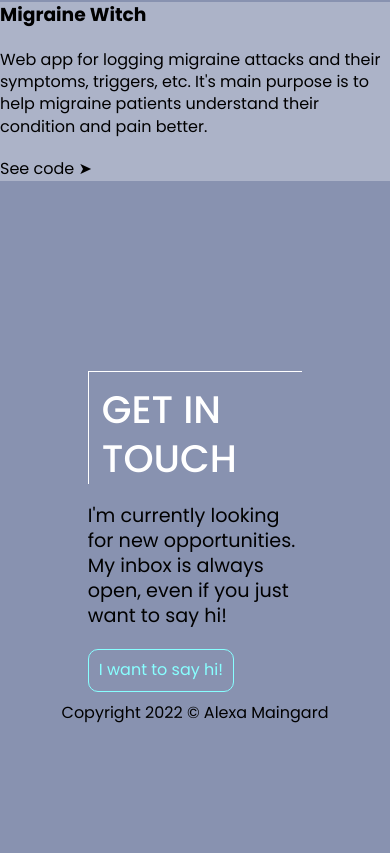
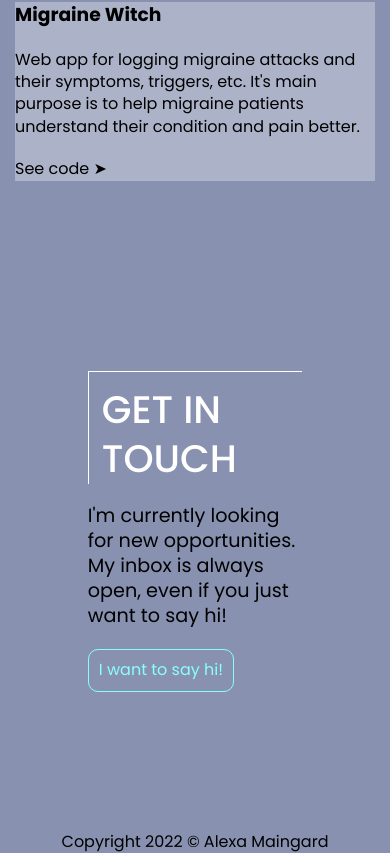
Before and after one commit to alexamaingard/merlina, a React (Create React App) app: page / in a window 390 px wide. Shown: the part 3932-4785 px from the top of the page. Before the commit the page ends 4666 px from the top, so only its background shows below. Built offline with nearby package versions, Linux system fonts and the light colour scheme.

Commit message:
modify responsiveness

```diff
--- a/src/styles/footer.css
+++ b/src/styles/footer.css
@@ -1,4 +1,5 @@
 .footer {
+    padding-top: var(--page-gap);
     height: 5vh;
     width: 100vw;
     line-height: 1.4;
--- a/src/styles/portfolio.css
+++ b/src/styles/portfolio.css
@@ -118,7 +118,7 @@
         flex-direction: column-reverse;
     }
     .project-info {
-        width: 390px;
+        width: 360px;
         margin-bottom: calc(var(--inner-page-gap) * 2);
     }
 }
```
